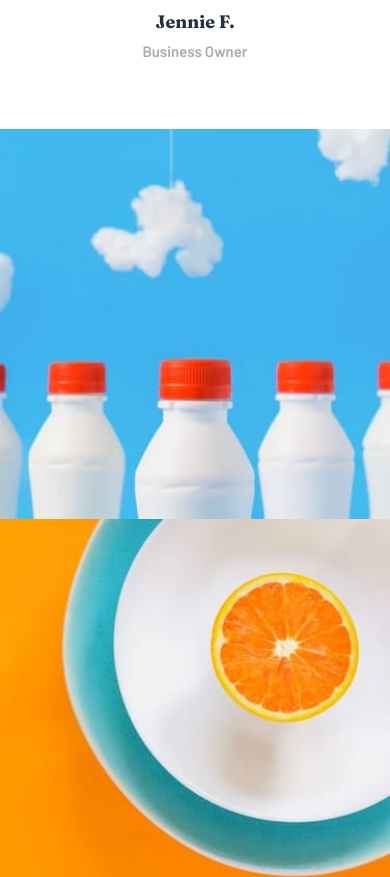
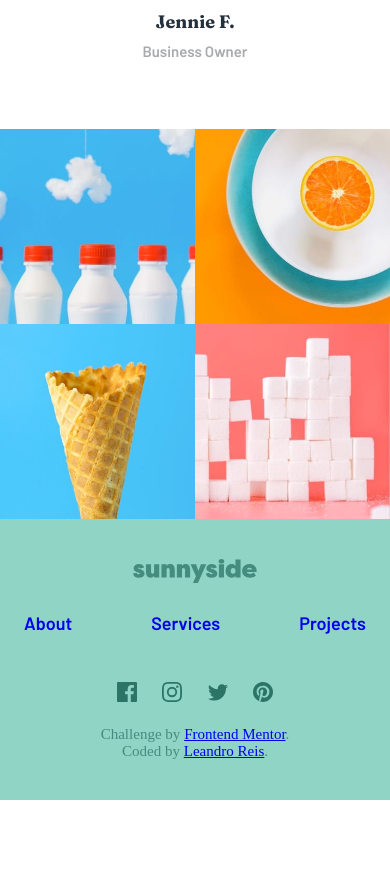
Before and after one commit to leandroreiz/sunnyside-agency, a website built with Parcel: page index.html in a window 390 px wide. Shown: the part 5100-5977 px from the top of the page. After the commit the page ends 5900 px from the top, so only its background shows below. Built offline with nearby package versions, Linux system fonts and the light colour scheme.

Commit message:
Style image gallery and footer (mobile only)

```diff
--- a/index.html
+++ b/index.html
@@ -196,46 +196,47 @@
           <div class="image-gallery flex flex-wrap">
             <img
               src="./images/mobile/image-gallery-milkbottles.jpg"
-              class="wh-100"
               alt="milk bottles"
             />
             <img
               src="./images/mobile/image-gallery-orange.jpg"
-              class="wh-100"
               alt="an orange"
             />
             <img
               src="./images/mobile/image-gallery-cone.jpg"
-              class="wh-100"
               alt="an ice-cream cone"
             />
             <img
               src="./images/mobile/image-gallery-sugar-cubes.jpg"
-              class="wh-100"
               alt="a stack of suggar cubes"
             />
           </div>
-          <div>
-            <h2>sunnyside</h2>
-            <div>
+
+          <div class="bg-green text-green--light text-center py-10 px-6">
+            <img src="./images/logo-footer.svg" alt="sunnyside logo" />
+            <div class="footer-links font-body flex mt-6 mb-12">
               <a href="#">About</a>
               <a href="#">Services</a>
               <a href="#">Projects</a>
             </div>
-            <div>
-              <!-- Social media icons (facebook, instagram, twitter, pinterest) -->
+            <div class="social-links flex mb-6">
+              <img src="./images/icon-facebook.svg" alt="facebook" />
+              <img src="./images/icon-instagram.svg" alt="instagram" />
+              <img src="./images/icon-twitter.svg" alt="twitter" />
+              <img src="./images/icon-pinterest.svg" alt="pinterest" />
             </div>
-          </div>
-          <div class="attribution">
+            <div class="text-sm">
               Challenge by
               <a
                 href="https://www.frontendmentor.io?ref=challenge"
                 target="_blank"
                 >Frontend Mentor</a
-            >. Coded by
+              >. <br />
+              Coded by
               <a href="https://github.com/leandroreiz" target="_blank"
                 >Leandro Reis</a
               >.
+            </div>
           </div>
         </div>
       </footer>
--- a/style.scss
+++ b/style.scss
@@ -112,6 +112,7 @@ $colors: (
   "red": "hsl(7, 99%, 70%)",
   "blue": "hsl(198, 62%, 26%)",
   "yellow": "hsl(51, 100%, 49%)",
+  "green": "#90d4c5",
   "green--dark": "hsl(167, 40%, 24%)",
   "green--light": "hsl(168, 34%, 41%)",
   "blue--dark": "hsl(212, 27%, 19%)",
@@ -315,5 +316,31 @@ h1, h3 {
 
 // Image gallery
 .image-gallery > * {
-  @include minMedia(flex, 1 1 50%, ($md: 1 1 25%));
+  height: 50%;
+  width: 50%;
 }
+
+// Footer
+.footer-links {
+  align-items: center;
+  justify-content: space-between;
+
+  & > * {
+    text-decoration: none;
+
+    &:hover {
+      color: white;
+    }
+  }
+}
+
+.social-links {
+  align-items: center;
+  justify-content: space-around;
+  padding-inline: 5rem;
+
+  & > *:hover {
+    fill: white;
+    cursor: pointer;
+  }
+}
```
Also changed, not shown: dist/icon-facebook.bf308bba.svg (added), dist/icon-instagram.4148c6cf.svg (added), dist/icon-pinterest.b3a13e90.svg (added), dist/icon-twitter.6658efda.svg (added), dist/index.html, dist/logo-footer.b7181d29.svg (added), images/logo-footer.svg (added), 2 other files. Lines whose indentation alone changed are shown as unchanged.
